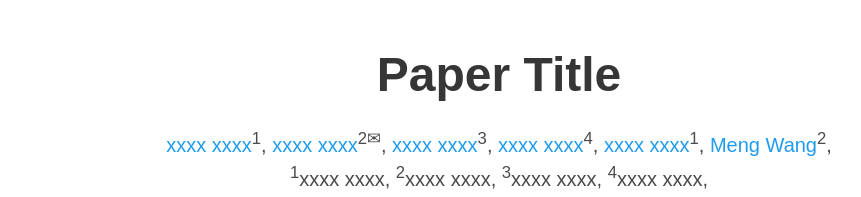
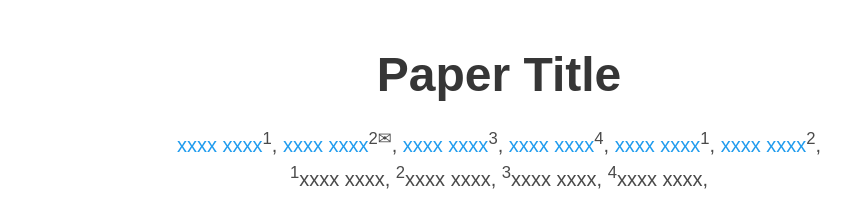
Before and after one commit to isLinXu/gh-pages-template, a plain HTML site: page index.html in a window 1280 px wide. Shown: the top 197 px of the page, without its empty margins (141-1002 px from the left). Drawn offline with nearby package versions, Linux system fonts and the light colour scheme; some icons are missing; a web font is replaced by a local one.

Commit message:
update template

```diff
--- a/index.html
+++ b/index.html
@@ -106,7 +106,7 @@
                 <a href="https://">xxxx xxxx</a><sup>1</sup>,
               </span>
               <span class="author-block">
-                <a href="https://scholar.google.com.hk/citations?hl=zh-CN&user=rHagaaIAAAAJ&view_op=list_works&sortby=pubdate">Meng Wang</a><sup>2</sup>,
+                <a href="https://scholar.google.com.hk/citations?hl=zh-CN&user=xxxxx=pubdate">xxxx xxxx</a><sup>2</sup>,
               </span>
             </div>
 
```
